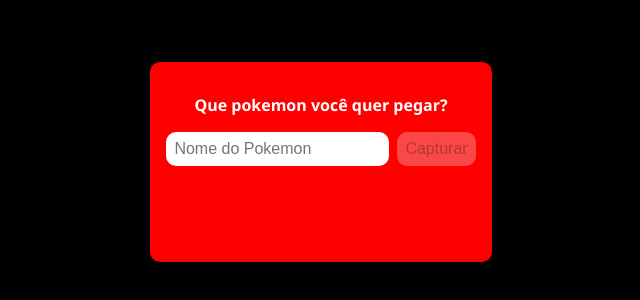
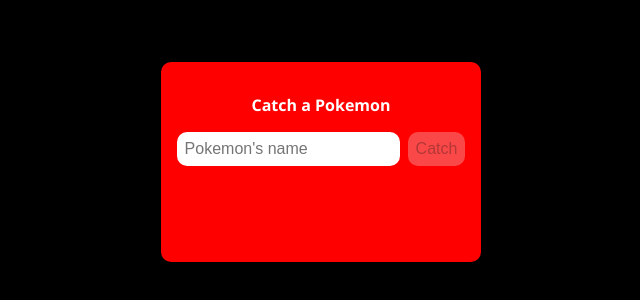
Before and after one commit to karinemso/AccessingAPIS-1-PokeApi, a React (Create React App) app: page / in a window 1280 px wide. Shown: the part 238-538 px from the top of the page, without its empty margins (319-959 px from the left). Built offline with nearby package versions, Linux system fonts and the light colour scheme.

Commit message:
To english

```diff
--- a/public/index.html
+++ b/public/index.html
@@ -24,7 +24,7 @@
       work correctly both with client-side routing and a non-root public URL.
       Learn how to configure a non-root public URL by running `npm run build`.
     -->
-    <title>Capture um Pokemon</title>
+    <title>Catch a Pokemon</title>
   </head>
   <body>
     <noscript>You need to enable JavaScript to run this app.</noscript>
--- a/src/App.js
+++ b/src/App.js
@@ -38,13 +38,12 @@
     }
   }
   useEffect(() => {
-    console.log("pokemon", pokemon);
   }, [pokemon]);
   return (
     <Aligned>
       <div className="pokebola">
         <div className="pokeTop">
-          <h1>Que pokemon você quer pegar?</h1>
+          <h1>Catch a Pokemon</h1>
           <form onSubmit={(e) => fetchData(e, inputValue)}>
             <input
               type="text"
@@ -54,7 +53,7 @@
               value={inputValue}
               onChange={handleInputChange}
               list="pokemonsList"
-              placeholder="Nome do Pokemon"
+              placeholder="Pokemon's name"
             />
             <datalist id="pokemonsList">
               {pokemons.map((pokemon, index) => (
@@ -63,7 +62,7 @@
             </datalist>
 
             <button type="submit" disabled={inputValue.length == 0}>
-              Capturar
+              Catch
             </button>
           </form>
         </div>
@@ -72,7 +71,7 @@
             <div className="pokeBottom">
               {!pokemon[0] && <div className="pokemon"></div>}
               {!pokemon[0] && (
-                <h2>Infelizmente não conheço esse pokemon...</h2>
+                <h2>Sadly, i think this pokemon does'nt exists...</h2>
               )}{" "}
             </div>
           </>
@@ -91,7 +90,7 @@
                   <h3>{name.toUpperCase()}</h3>
                 </div>
                 <div>
-                  <h2>Habilidades</h2>
+                  <h2>Habilities</h2>
                   <ul>
                     {pokemon[0].abilities &&
                       pokemon[0].abilities.map((ability) => (
@@ -102,7 +101,7 @@
                   </ul>
                 </div>
                 <div>
-                  <h2>Tipo</h2>
+                  <h2>Types</h2>
                   <ul>
                     {pokemon[0].types &&
                       pokemon[0].types.map((types) => (
@@ -111,7 +110,7 @@
                   </ul>
                 </div>
                 <div>
-                  <h2>Peso:</h2>
+                  <h2>Weight</h2>
                   <ul>
                     <li>{pokemon[0].weight}</li>
                   </ul>
```
Also changed, not shown: public/manifest.json.
